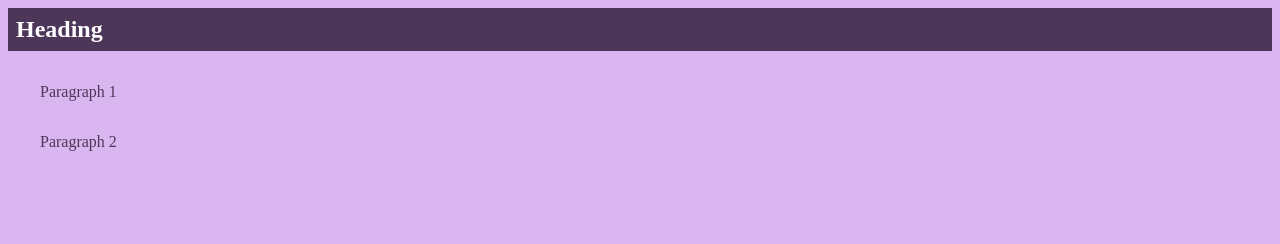
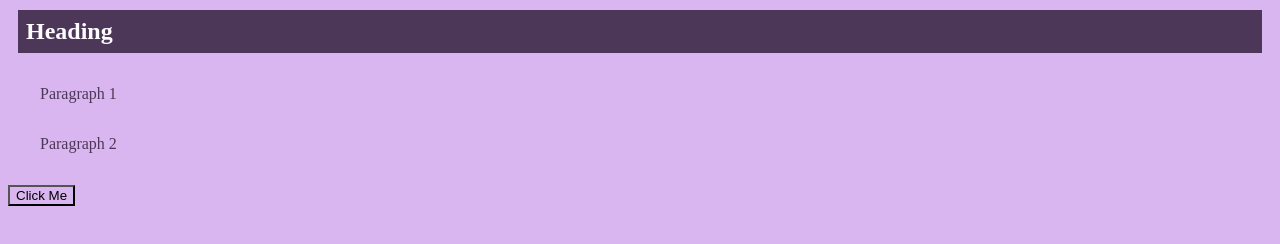
Before and after one commit to ScottDancer/css_custom_properties, a plain HTML site: page index.html in a window 1280 px wide. Drawn offline with Linux system fonts and the light colour scheme.

Commit message:
added javascript to change color when button is clicked

```diff
--- a/index.html
+++ b/index.html
@@ -11,5 +11,12 @@
   <h2>Heading</h2>
   <p>Paragraph 1</p>
   <p>Paragraph 2</p>
+  <button>Click Me</button>
+  <script>
+    const button = document.querySelector('button')
+    .addEventListener('click', () => {
+      document.documentElement.style.setProperty('--primary-color', 'purple' )
+    })
+  </script>
 </body>
 </html>
--- a/styles.css
+++ b/styles.css
@@ -9,7 +9,8 @@
 }
 
 h2 {
-  margin: var(--margin), 10px;
+  --margin: 10px;
+  margin: var(--margin, 30px);
   background-color: var(--primary-color);
   color: #FEFCFF;
   padding: .5rem;
```
